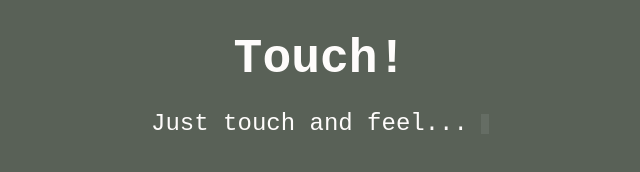
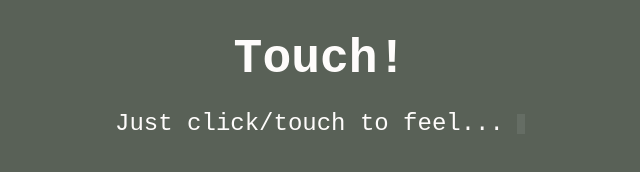
Before and after one commit to visshnnu-tejaa-98/touch, a plain HTML site: page index.html in a window 1280 px wide. Shown: the whole page, without its empty margins (320-960 px from the left). Drawn offline with Linux system fonts and the light colour scheme.

Commit message:
Change Description

```diff
--- a/index.html
+++ b/index.html
@@ -29,7 +29,7 @@
   <body>
     <h1>Touch!</h1>
     <div class="description">
-      <p id="tagline">Just touch and feel...</p>
+      <p id="tagline">Just click/touch to feel...</p>
       <span class="curser"></span>
     </div>
   </body>
```
